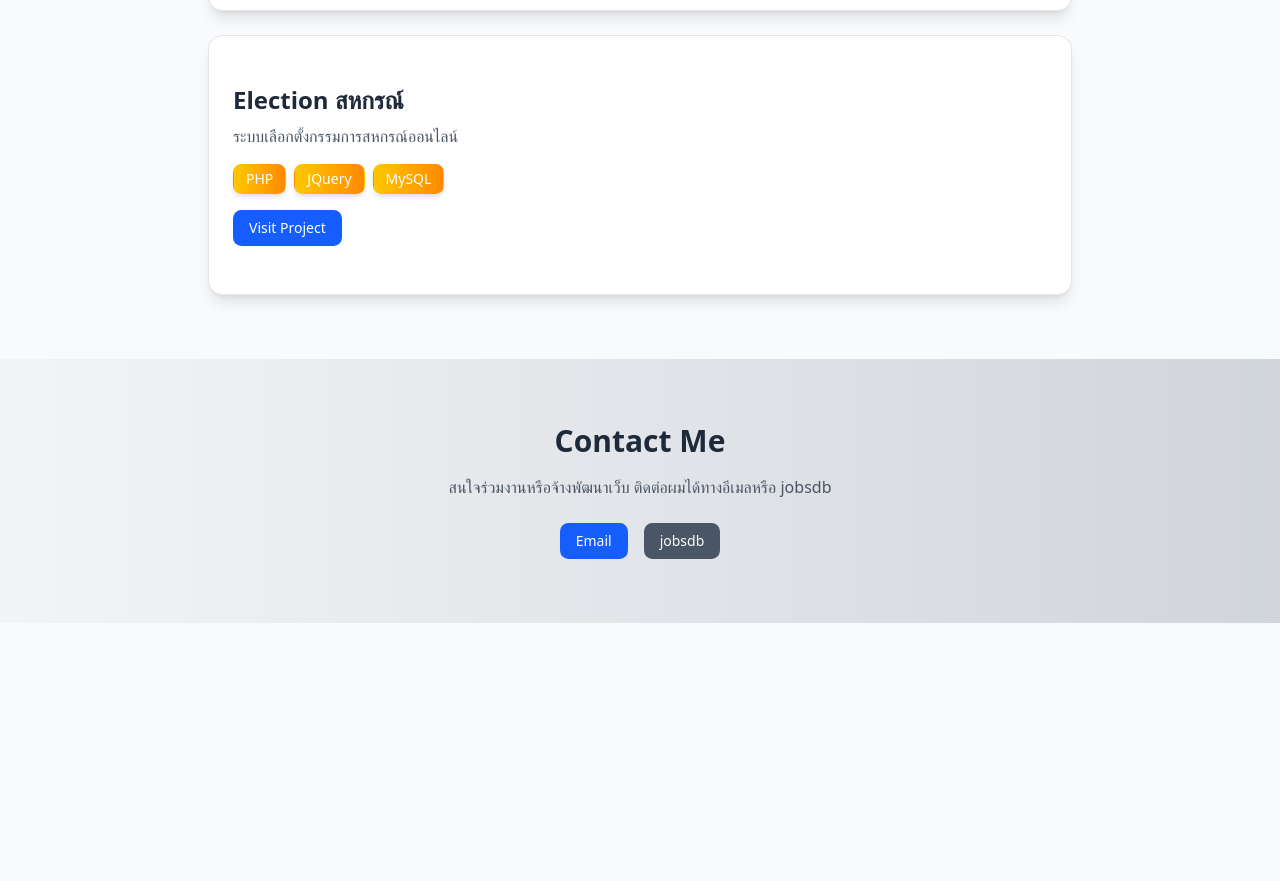
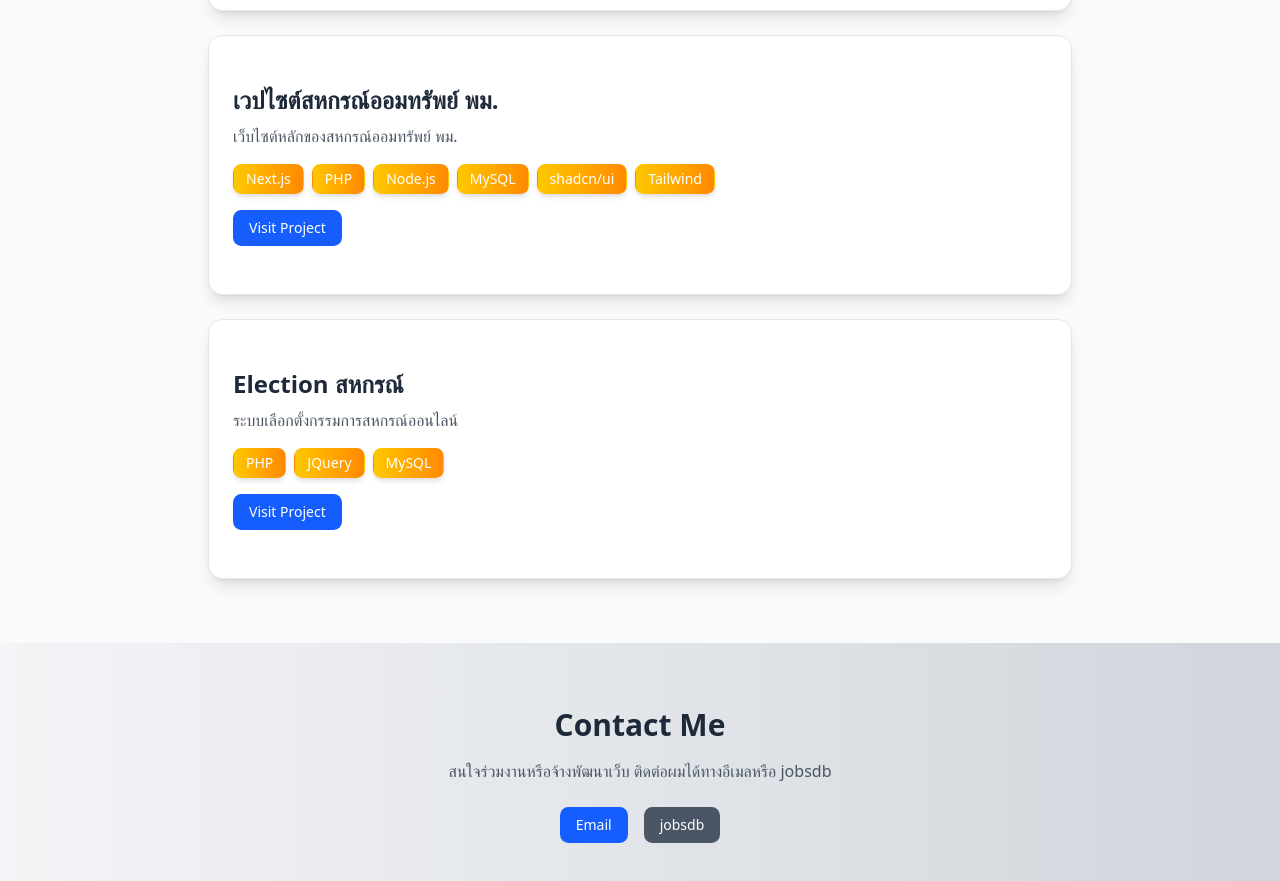
Before and after one commit to notcis/portfolio, a Next.js app: page / in a window 1280 px wide. Shown: the part 1597-2478 px from the top of the page. Before the commit the page ends 2220 px from the top, so only its background shows below. Built offline with nearby package versions, Linux system fonts and the light colour scheme.

Commit message:
Add new project "เวปไซต์สหกรณ์ออมทรัพย์ พม." and update button styles for better UX

```diff
--- a/src/app/page.tsx
+++ b/src/app/page.tsx
@@ -21,6 +21,12 @@ const projects = [
     description: "ระบบ LINE Login , Messaging API และใช้ AI เชื่อมโยงกับสมาชิก",
     tech: ["Node.js", "LINE API", "OpenAI API", "MySQL"],
     url: "https://lin.ee/Gbv2lml",
+  },
+  {
+    title: "เวปไซต์สหกรณ์ออมทรัพย์ พม.",
+    description: "เว็บไซต์หลักของสหกรณ์ออมทรัพย์ พม.",
+    tech: ["Next.js", "PHP", "Node.js", "MySQL", "shadcn/ui", "Tailwind"],
+    url: "https://line.coopmsds.com/",
   },
   {
     title: "Election สหกรณ์",
@@ -111,7 +117,7 @@ export default function Home() {
                   ))}
                 </div>
                 <Link href={proj.url} target="_blank">
-                  <Button className="bg-blue-600 text-white hover:bg-blue-700 transition">
+                  <Button className="bg-blue-600 text-white hover:bg-blue-700 transition cursor-pointer">
                     Visit Project
                   </Button>
                 </Link>
@@ -132,7 +138,7 @@ export default function Home() {
           </p>
           <div className="flex justify-center gap-4">
             <a href="mailto:notcis07@gmail.com">
-              <Button className="bg-blue-600 text-white hover:bg-blue-700 transition">
+              <Button className="bg-blue-600 text-white hover:bg-blue-700 transition cursor-pointer">
                 Email
               </Button>
             </a>
@@ -140,7 +146,7 @@ export default function Home() {
               href="https://th.jobsdb.com/th/profile/watcharit-meesonk-pFwcTY9C1j"
               target="_blank"
             >
-              <Button className="bg-gray-600 text-white hover:bg-gray-700 transition">
+              <Button className="bg-gray-600 text-white hover:bg-gray-700 transition cursor-pointer">
                 jobsdb
               </Button>
             </a>
```
